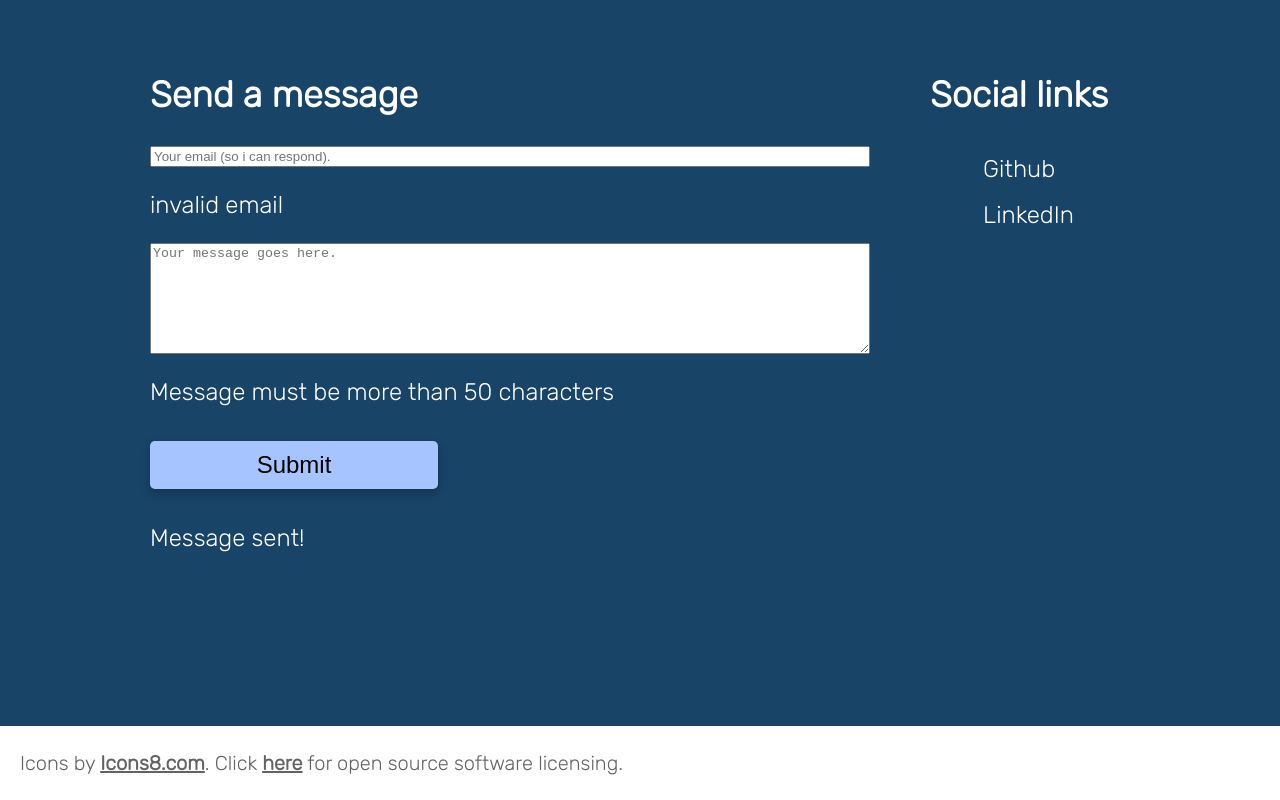
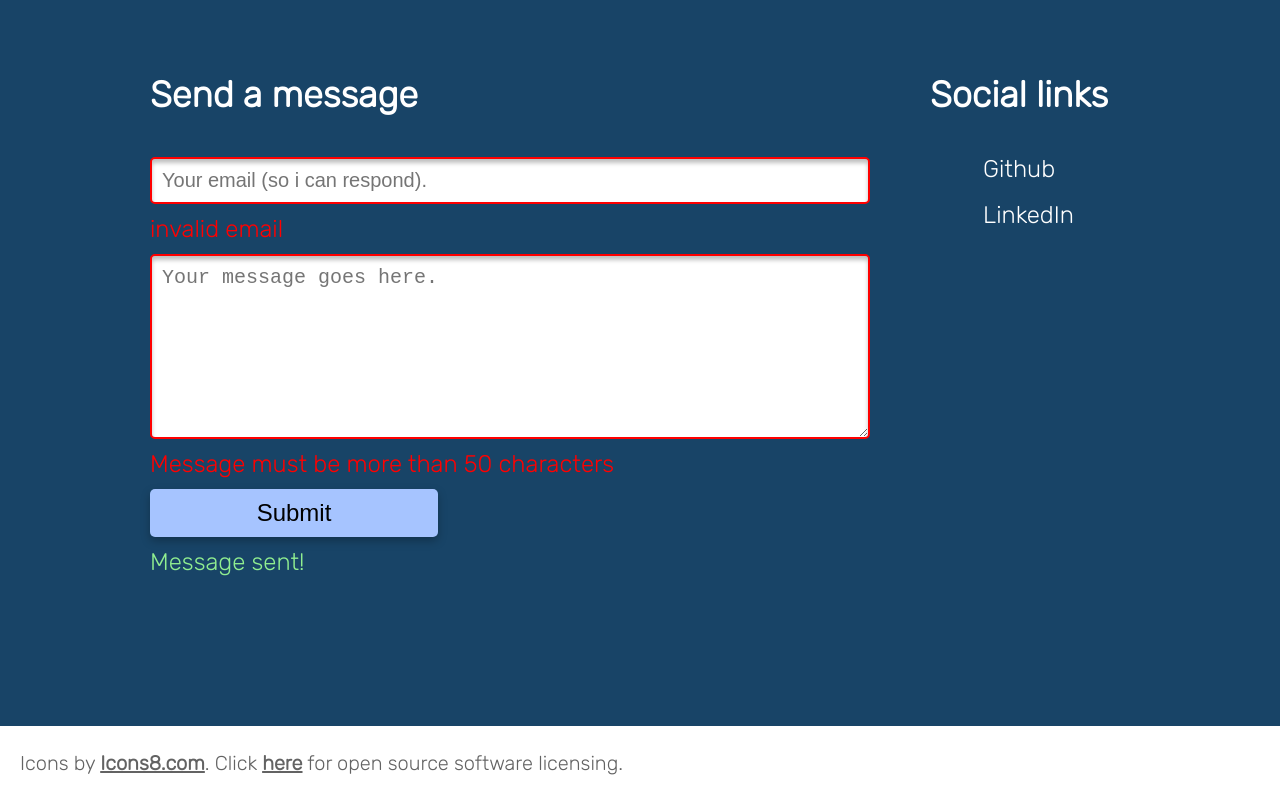
Before and after one commit to NSkelin/Web-Portfolio, a Next.js app: page /home in a window 1280 px wide. Shown: the part 2061-2861 px from the top of the page. Built offline with nearby package versions, Linux system fonts and the light colour scheme; some icons are missing.

Commit message:
Add success / error rendering

```diff
--- a/styles/sendMessageForm.module.css
+++ b/styles/sendMessageForm.module.css
@@ -1,3 +1,15 @@
+.errorMessage,
+.successMessage {
+    margin: 0;
+    padding: 0;
+}
+.errorMessage {
+    color: red;
+}
+.successMessage {
+    color: lightgreen;
+}
+
 .form {
     display: flex;
     flex-direction: column;
@@ -5,6 +17,8 @@
 
 .input,
 .textArea,
+.inputError,
+.textAreaError,
 .button {
     margin-top: 11px;
     margin-bottom: 11px;
@@ -17,6 +31,12 @@
 .textArea {
     resize: none;
 }
+
+.inputError,
+.textAreaError {
+    border: 2px solid red;
+}
+
 .button {
     width: 40%;
     box-shadow: none;
```
